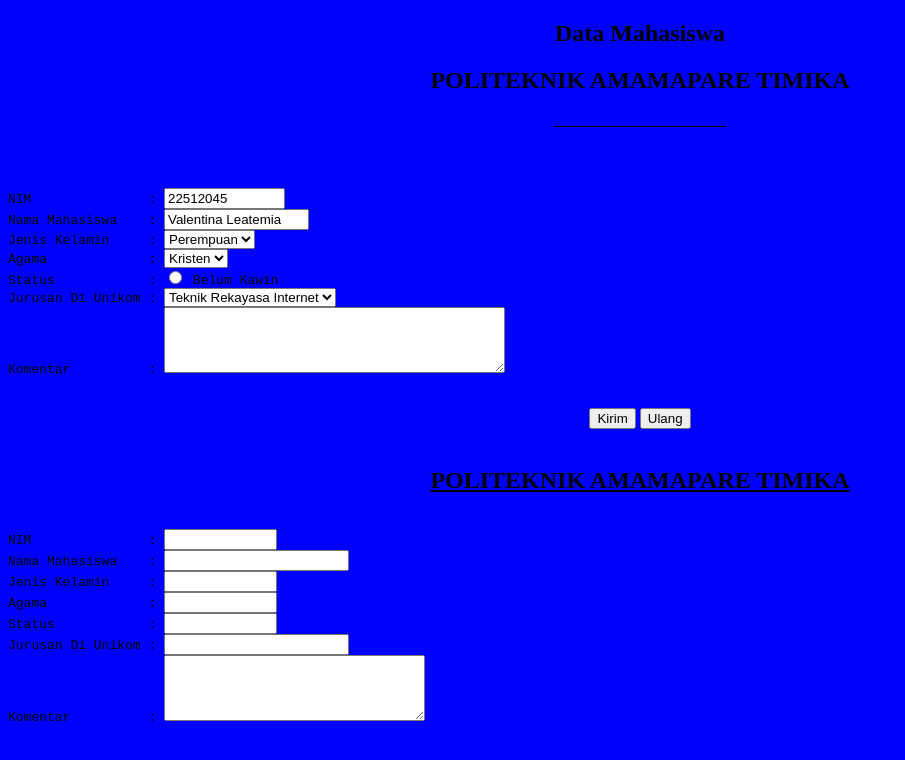
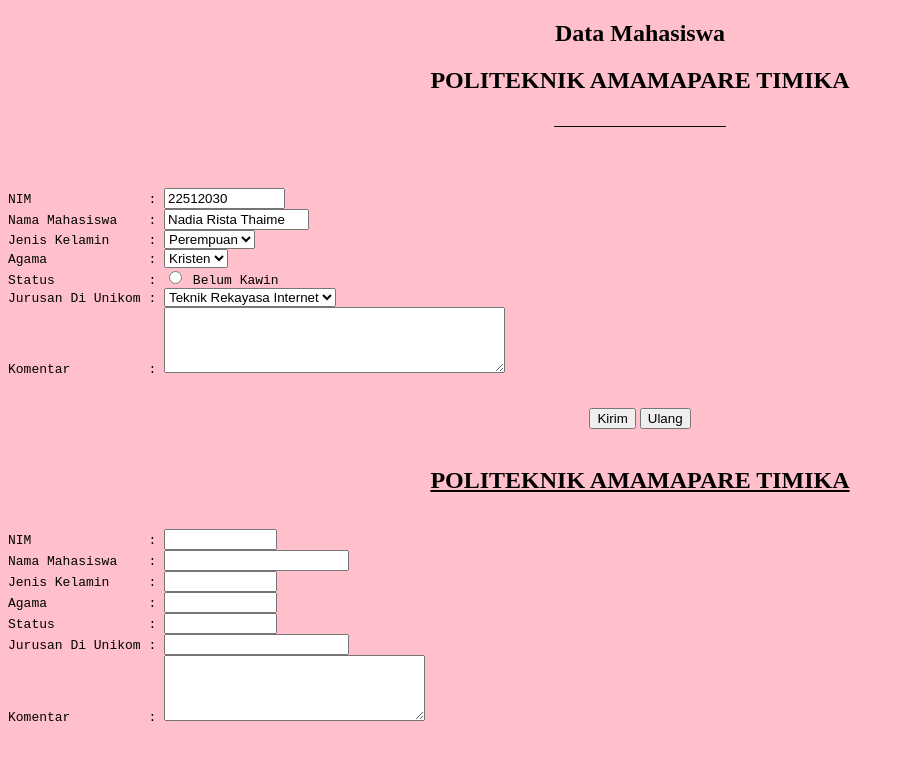
Before and after one commit to Icarenyaan/tugas-javascrip, a plain HTML site: page javascript.html in a window 1280 px wide. Shown: the whole page, without its empty margins (0-905 px from the left). Drawn offline with Linux system fonts and the light colour scheme; a script that the page names is missing.

Commit message:
tugas javascrip nadia
tugas polteknik amamapare timika

```diff
--- a/javascript.html
+++ b/javascript.html
@@ -13,7 +13,7 @@
  <title> Tugas javascript </title>
 </head>
 
-<body bgcolor="blue">
+<body bgcolor="pink">
 <script language="Javascript">
 
 function tekan(form)
@@ -47,8 +47,8 @@ document.f10114044.okom.value=komstr;
 <pre><u>                      </center></u></pre><br>
 
 <form name="f10114044"><pre>
-NIM               : <input type="text" size="12" name="nim" value="22512045">
-Nama Mahasiswa    : <input type="text" size="15" name="nama" value="Valentina Leatemia">
+NIM               : <input type="text" size="12" name="nim" value="22512030">
+Nama Mahasiswa    : <input type="text" size="15" name="nama" value="Nadia Rista Thaime">
 Jenis Kelamin     : <select name="jenis" size="1">
       <option value="Perempuan"> Perempuan</option>
       <option value="pri"> pria </option></select>
```
